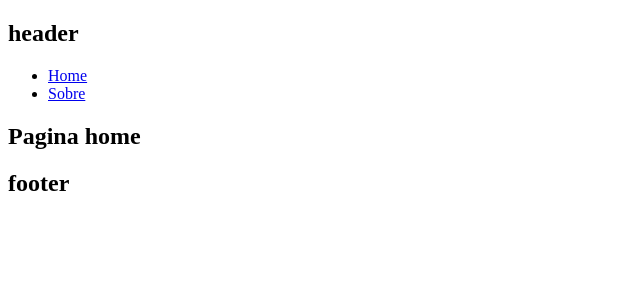
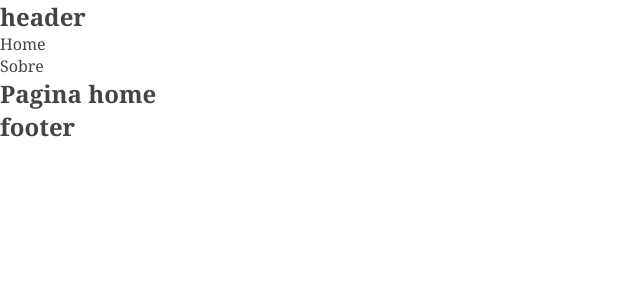
Before and after one commit to mellhub/Cursos, an Angular app in the folder Youtube/CursoAngular13Introducao-01-2022/moments/: page / in a window 1280 px wide. Shown: the top 300 px of the page, without its empty margins (0-640 px from the left). Built offline with nearby package versions, Linux system fonts and the light colour scheme.

Commit message:
Update styles.css

```diff
--- a/Youtube/CursoAngular13Introducao-01-2022/moments/src/styles.css
+++ b/Youtube/CursoAngular13Introducao-01-2022/moments/src/styles.css
@@ -0,0 +1,17 @@
+* {
+    padding: 0;
+    margin: 0;
+    font-family: cambria;
+    box-sizing: border-box;
+    color: #444;
+}
+
+a {
+    text-decoration: none;
+    color: #444;
+    transition: .4s;
+}
+
+a:hover {
+    color: #DEC129;
+}
```
